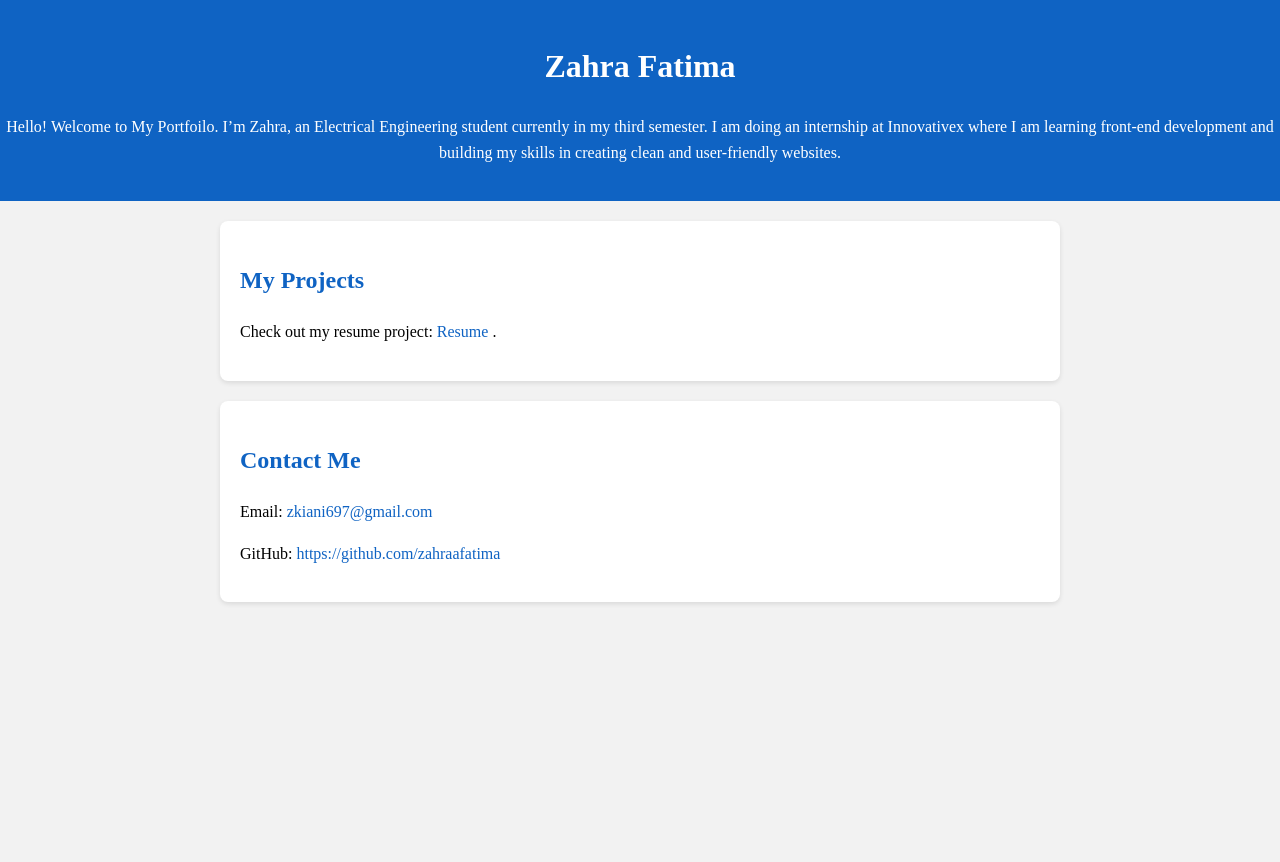
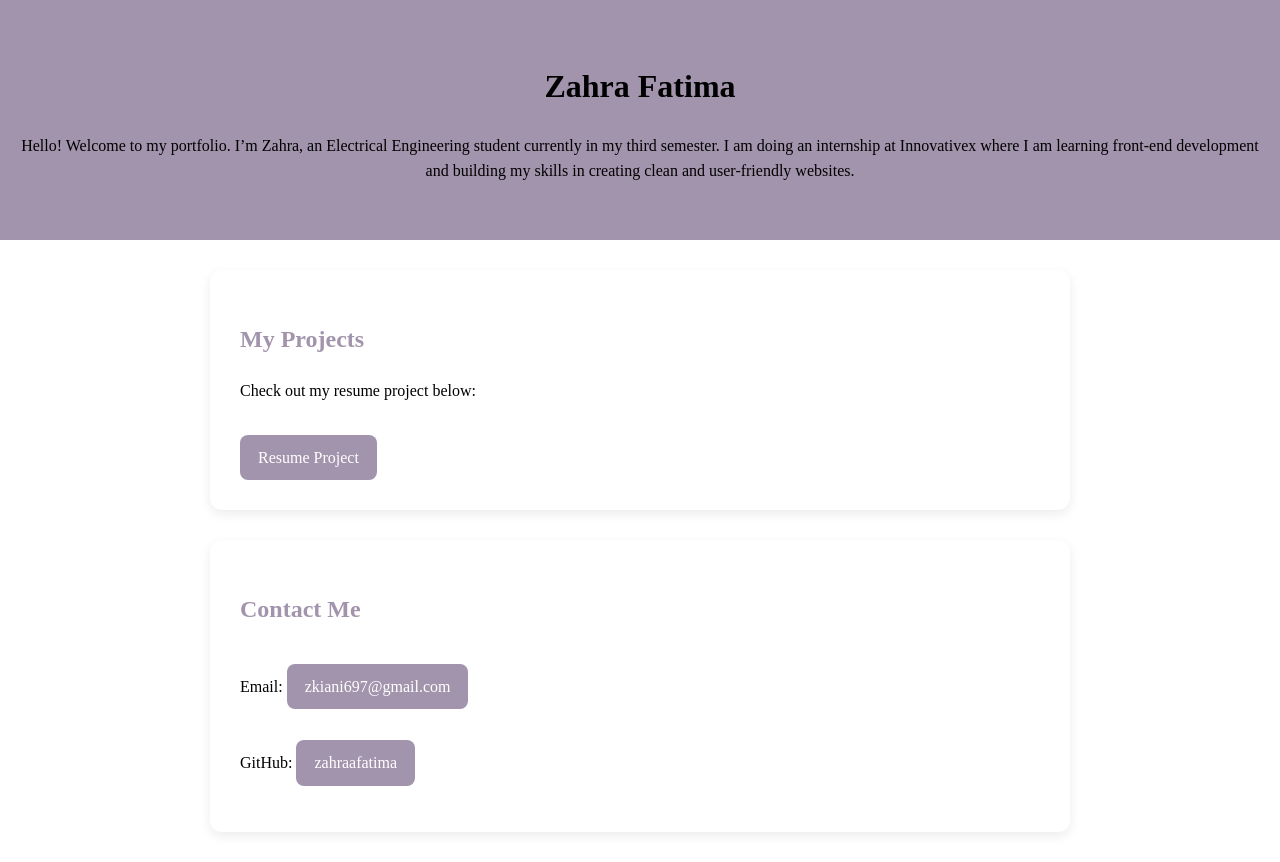
Before and after one commit to zahraafatima/Portfolio, a plain HTML site: page index.html in a window 1280 px wide. Before the commit the page ends 800 px from the top, so only its background shows below. Drawn offline with Linux system fonts and the light colour scheme.

Commit message:
Final version of portfolio with polished design

```diff
--- a/index.html
+++ b/index.html
@@ -1,29 +1,35 @@
 <!DOCTYPE html>
 <html lang="en">
 <head>
-    <meta charset="UTF-8">
-    <meta name="viewport" content="width=device-width, initial-scale=1.0">
+  <meta charset="UTF-8" />
+  <meta name="viewport" content="width=device-width, initial-scale=1.0"/>
   <title>Zahra Fatima Portfolio</title>
-    <link rel="stylesheet" href="style.css">
+  <link rel="stylesheet" href="style.css" />
 </head>
 <body>
+
+
   <header>
     <h1>Zahra Fatima</h1>
-        <p>Hello! Welcome to My Portfoilo. I’m Zahra, an Electrical Engineering student currently in my third semester. I am doing an internship at Innovativex where I am learning front-end development and building my skills in creating clean and user-friendly websites.</p>
+    <p>
+      Hello! Welcome to my portfolio. I’m Zahra, an Electrical Engineering student currently in my third semester. I am doing an internship at Innovativex where I am learning front-end development and building my skills in creating clean and user-friendly websites.
+    </p>
   </header>
 
-    <section id="resume">
+  <section id="projects">
     <h2>My Projects</h2>
-        <p>Check out my resume project: <a href="https://github.com/zahraafatima/resume-responsive-design">Resume </a>.</p>
+    <p>Check out my resume project below:</p>
+    <a href="https://github.com/zahraafatima/resume-responsive-design" class="btn">Resume Project</a>
   </section>
+
 
   <section id="contact">
     <h2>Contact Me</h2>
-        <p>Email: <a href="zkiani697@gmail.com">zkiani697@gmail.com</a></p>
-        <p>GitHub: <a href="https://github.com/zahraafatima" target="_blank">https://github.com/zahraafatima</a></p>
+    <div class="contact-info">
+      <p>Email: <a href="mailto:zkiani697@gmail.com" class="btn">zkiani697@gmail.com</a></p>
+      <p>GitHub: <a href="https://github.com/zahraafatima" class="btn">zahraafatima</a></p>
+    </div>
   </section>
-</body>
-</html>
 
 </body>
 </html>
--- a/style.css
+++ b/style.css
@@ -1,36 +1,69 @@
+
 body {
-    font-family: 'Times New Roman', Times, serif;
-    background-color: #f2f2f2;
-    margin: 0;
-    padding: 0;
-    line-height: 1.6;
+  font-family: 'Times New Roman', Times, serif
+  background-color:#f2f2f2;
+  margin:0;
+  padding:0;
+  line-height:1.6;
 }
 
 header {
-    background: #0f63c3;
-    color: white;
-    padding: 20px 0;
-    text-align: center;
+  background: #a294ac;
+  color: black;
+  padding: 40px 20px;
+  text-align: center;
 }
 
+
 section {
-    background: white;
-    margin: 20px auto;
-    padding: 20px;
-    max-width: 800px;
-    border-radius: 8px;
-    box-shadow: 0 2px 5px rgba(0,0,0,0.1);
+  background: #ffffff;
+  margin: 30px auto;
+  padding: 30px;
+  max-width: 800px;
+  border-radius: 12px;
+  box-shadow: 0 4px 12px rgba(0, 0, 0, 0.08);
+}
+
+h1, h2 {
+  margin-bottom: 20px;
 }
 
 h2 {
-    color: #0f63c3;
+  color: #a294ac;
+}
+
+
+.btn {
+  display: inline-block;
+  background-color: #a294ac;
+  color: white;
+  padding: 10px 18px;
+  border-radius: 8px;
+  margin-top: 15px;
+  text-decoration: none;
+  transition: background-color 0.3s ease, transform 0.2s ease;
+}
+
+.btn:hover {
+  background-color:#e9daf7;
+  transform: scale(1.05);
+}
+
+
+@media (min-width: 600px) {
+  .contact-info {
+    flex-direction: row;
+    justify-content: space-between;
+  }
 }
 
 a {
-    color: #0f63c3;
-    text-decoration: none;
+
+  text-decoration: none;
+  transition: color 0.3s ease;
 }
 
 a:hover {
-    text-decoration: underline;
+  color: #161717;
+  text-decoration: underline;
 }
```
Lines whose indentation alone changed are shown as unchanged.
